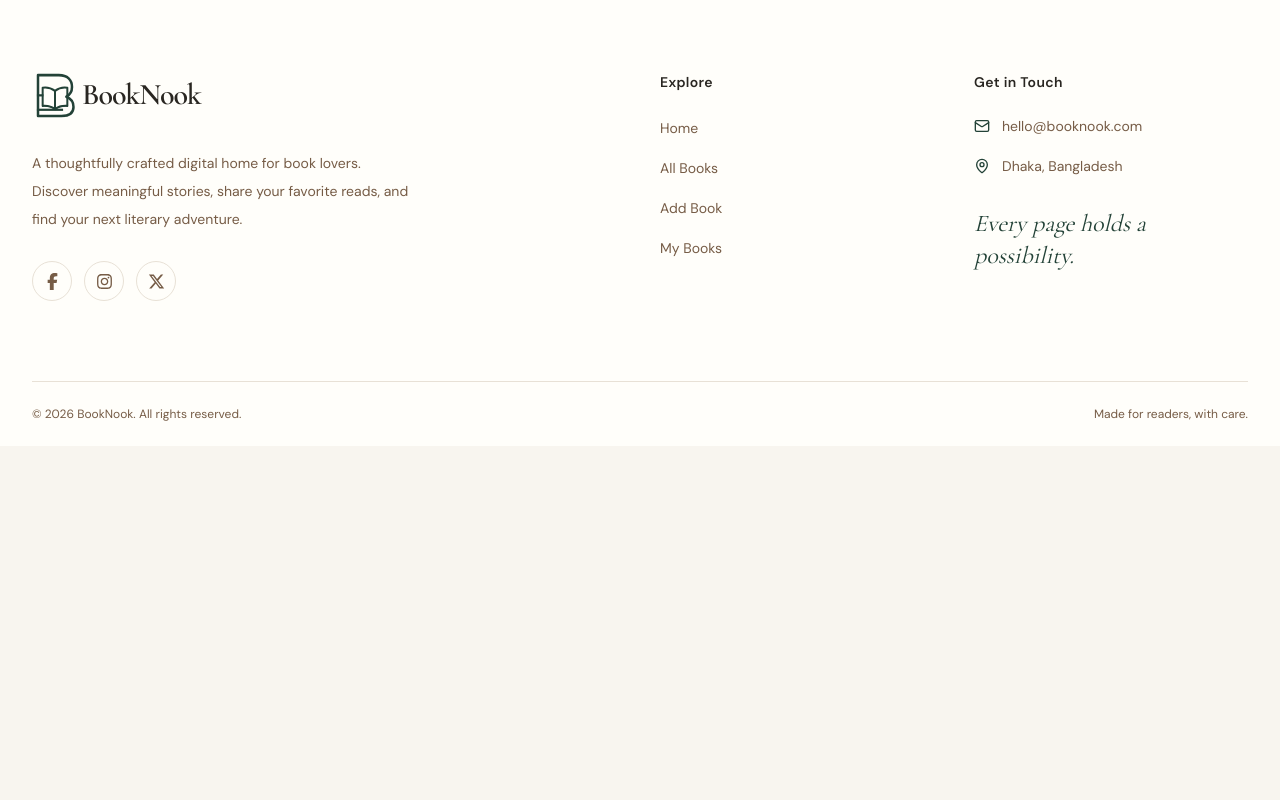
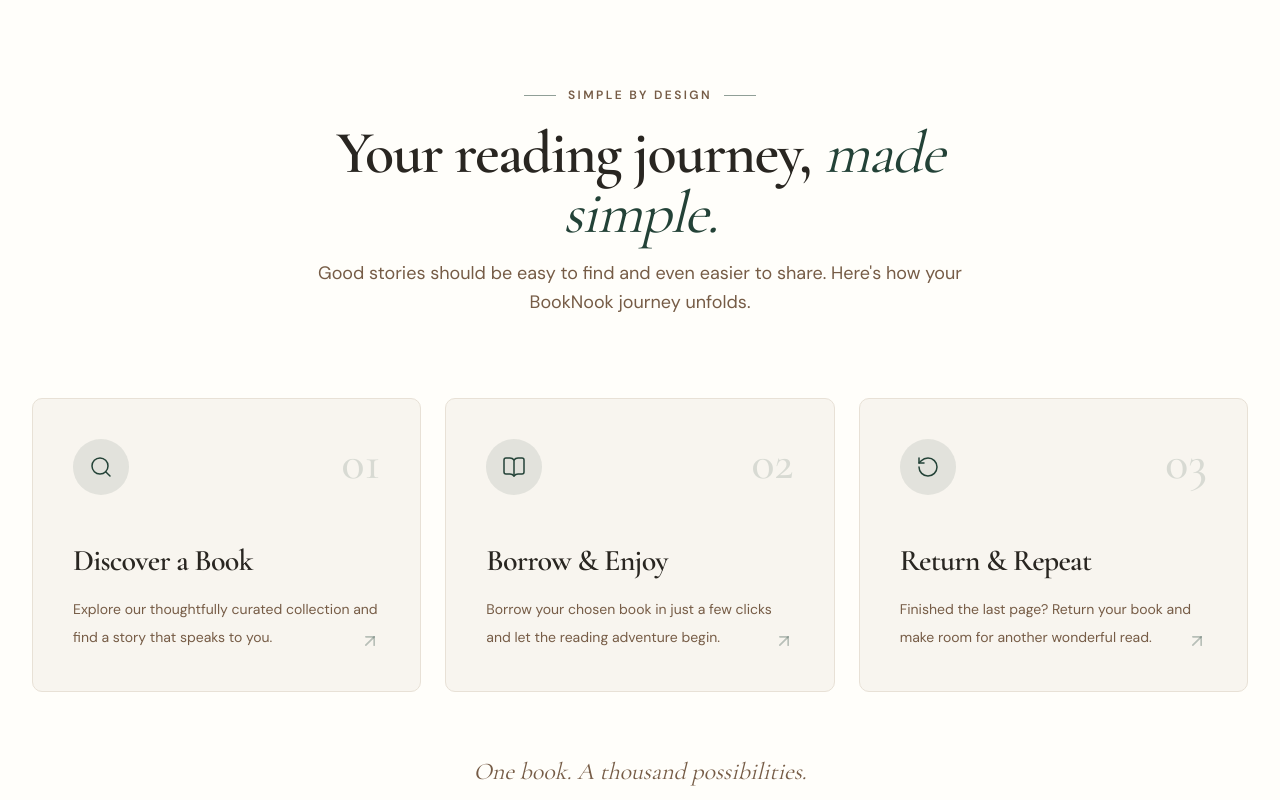
Before and after one commit to jonaedjoshim/Ph-Assignment-08-Book-Nook-Client, a Next.js app: page / in a window 1280 px wide. Shown: the part 900-1700 px from the top of the page. Before the commit the page ends 1346 px from the top, so only its background shows below. Built offline with nearby package versions, Linux system fonts and the light colour scheme.

Commit message:
feat: add how BookNook works section

```diff
--- a/src/app/page.tsx
+++ b/src/app/page.tsx
@@ -1,9 +1,11 @@
 import HeroSlider from "@/components/home/hero-slider";
+import HowItWorks from "@/components/home/how-it-works";
 
 export default function HomePage() {
   return (
     <main>
       <HeroSlider />
+      <HowItWorks />
     </main>
   );
 }
--- /dev/null
+++ b/src/components/home/how-it-works.tsx
@@ -0,0 +1,99 @@
+import { ArrowUpRight, BookOpen, RotateCcw, Search } from "lucide-react";
+
+import Container from "@/components/layout/container";
+
+const steps = [
+  {
+    number: "01",
+    icon: Search,
+    title: "Discover a Book",
+    description:
+      "Explore our thoughtfully curated collection and find a story that speaks to you.",
+  },
+  {
+    number: "02",
+    icon: BookOpen,
+    title: "Borrow & Enjoy",
+    description:
+      "Borrow your chosen book in just a few clicks and let the reading adventure begin.",
+  },
+  {
+    number: "03",
+    icon: RotateCcw,
+    title: "Return & Repeat",
+    description:
+      "Finished the last page? Return your book and make room for another wonderful read.",
+  },
+];
+
+export default function HowItWorks() {
+  return (
+    <section className="section-padding relative overflow-hidden bg-card">
+      <Container>
+        {/* Section Heading */}
+        <div className="mx-auto mb-14 max-w-2xl text-center md:mb-20">
+          <div className="mb-5 flex items-center justify-center gap-3">
+            <span className="h-px w-8 bg-primary/50" />
+            <span className="editorial-label text-primary">
+              SIMPLE BY DESIGN
+            </span>
+            <span className="h-px w-8 bg-primary/50" />
+          </div>
+
+          <h2 className="section-heading text-foreground">
+            Your reading journey,{" "}
+            <span className="font-normal italic text-primary">
+              made simple.
+            </span>
+          </h2>
+
+          <p className="section-description mx-auto">
+            Good stories should be easy to find and even easier to share.
+            Here&apos;s how your BookNook journey unfolds.
+          </p>
+        </div>
+
+        {/* Steps */}
+        <div className="grid gap-6 md:grid-cols-3">
+          {steps.map((step) => {
+            const Icon = step.icon;
+
+            return (
+              <div
+                key={step.number}
+                className="group relative rounded-lg border border-border bg-background p-8 transition-all duration-300 hover:-translate-y-1 hover:border-primary/30 hover:shadow-lg hover:shadow-primary/5 lg:p-10"
+              >
+                <div className="mb-12 flex items-start justify-between">
+                  <div className="flex size-14 items-center justify-center rounded-full bg-primary/10 text-primary transition-colors duration-300 group-hover:bg-primary group-hover:text-primary-foreground">
+                    <Icon className="size-6" strokeWidth={1.5} />
+                  </div>
+
+                  <span className="font-serif text-5xl font-medium text-primary/15">
+                    {step.number}
+                  </span>
+                </div>
+
+                <h3 className="mb-4 font-serif text-3xl font-semibold tracking-tight text-foreground">
+                  {step.title}
+                </h3>
+
+                <p className="max-w-sm text-sm leading-7 text-muted-foreground">
+                  {step.description}
+                </p>
+
+                <ArrowUpRight className="absolute right-8 bottom-8 size-5 text-primary/30 transition-all duration-300 group-hover:-translate-y-1 group-hover:translate-x-1 group-hover:text-primary lg:right-10 lg:bottom-10" />
+              </div>
+            );
+          })}
+        </div>
+
+        {/* Bottom Note */}
+        <div className="mt-12 text-center md:mt-16">
+          <p className="font-serif text-xl italic text-muted-foreground md:text-2xl">
+            One book. A thousand possibilities.
+          </p>
+        </div>
+      </Container>
+    </section>
+  );
+}
```
